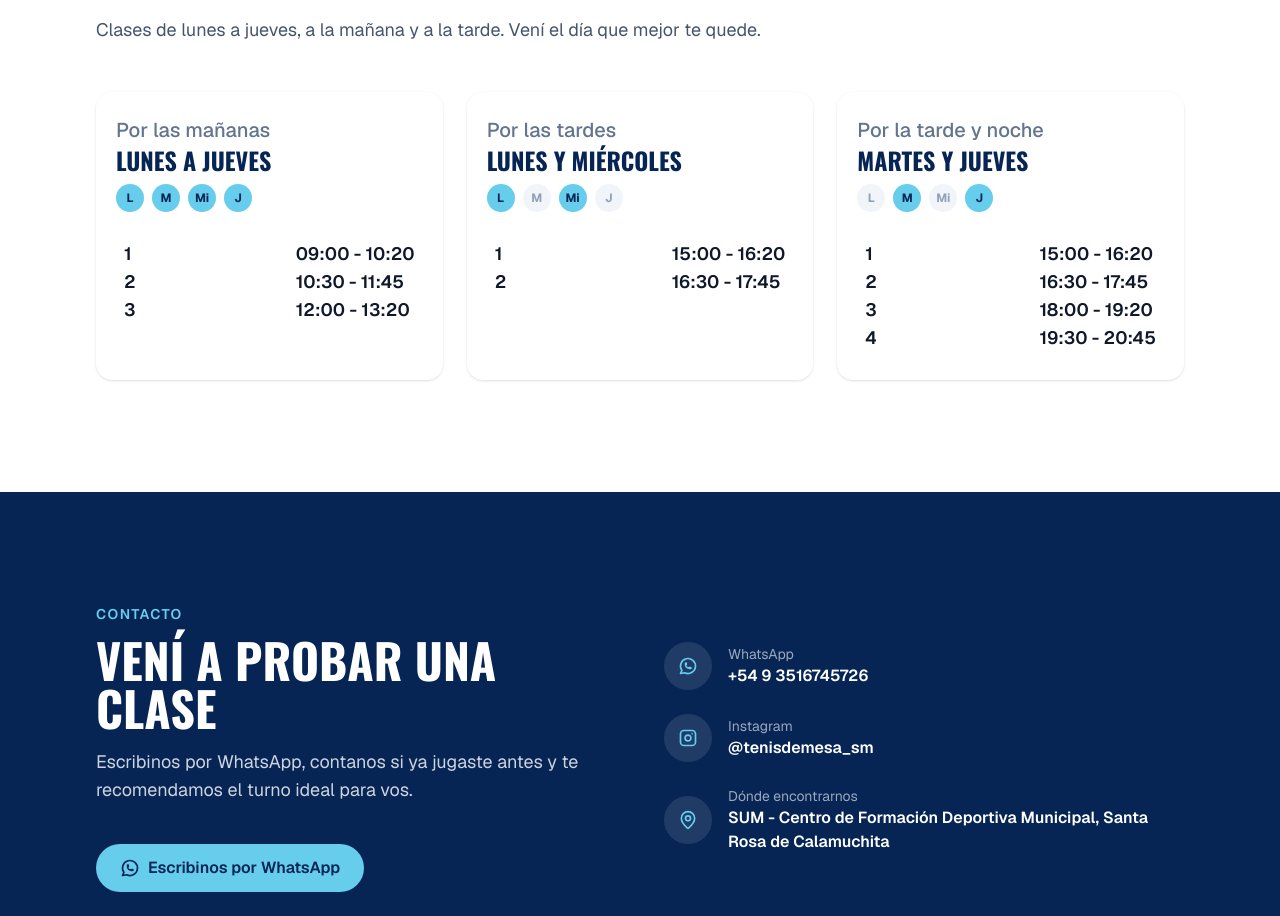
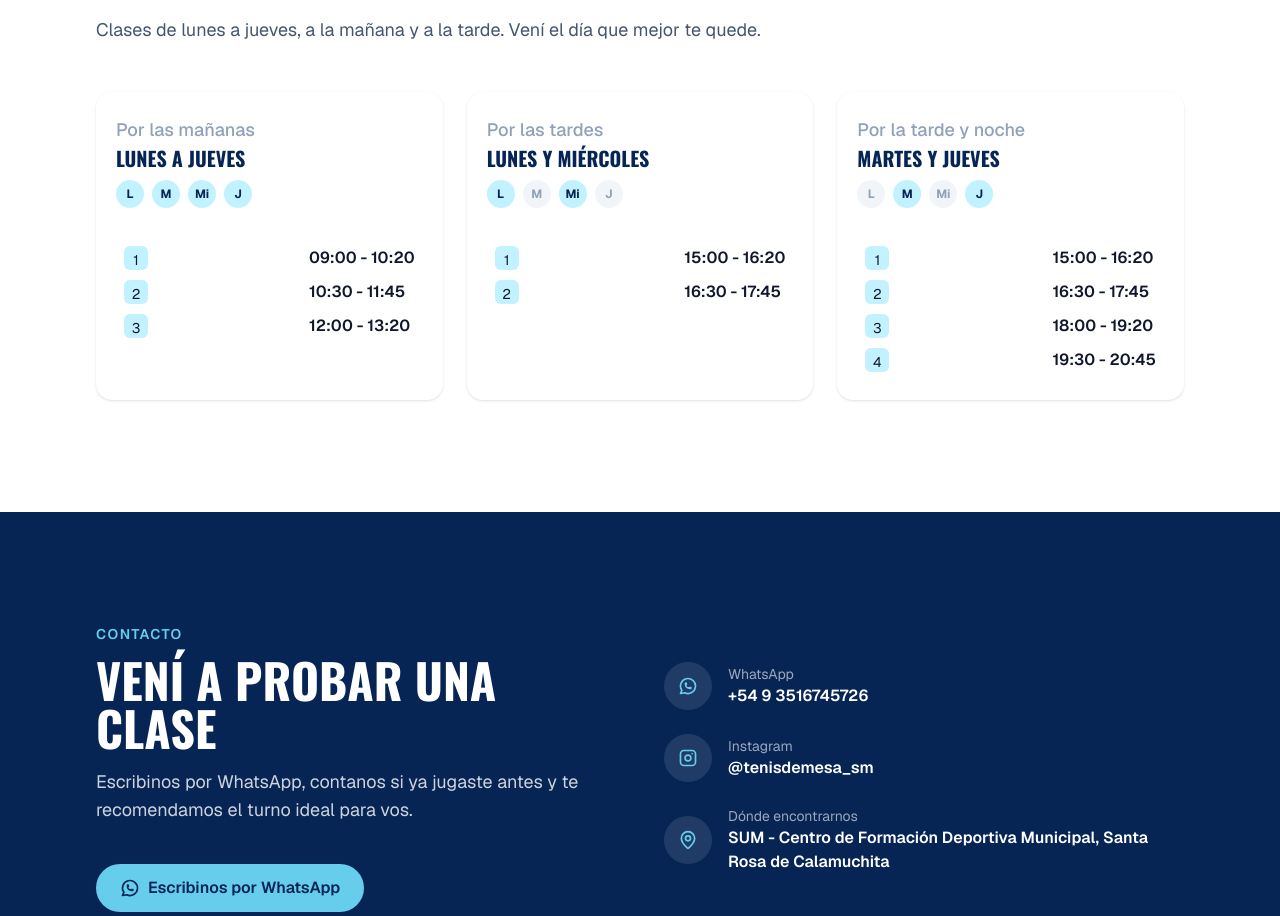
Before and after one commit to RamitaX19/TenisDeMesa-SM, a Next.js app: page / in a window 1280 px wide. Shown: the part 834-1750 px from the top of the page. Built offline with nearby package versions, Linux system fonts and the light colour scheme.

Commit message:
modif. horarios v2

```diff
--- a/src/app/components/Schedule.tsx
+++ b/src/app/components/Schedule.tsx
@@ -19,10 +19,10 @@ export function Schedule() {
               className="rounded-2xl bg-white p-5 shadow-sm"
             >
               <div>
-                <p className="mt-1 text-xl font-medium text-slate-500">
+                <p className="mt-1 text-lg font-medium text-slate-400">
                   {block.title}
                 </p>
-                <h2 className="font-display text-2xl font-bold text-brand uppercase">
+                <h2 className="font-display text-xl font-bold text-brand uppercase">
                   {block.days}
                 </h2>
                 <div className="mt-2 flex gap-2" aria-hidden="true">
@@ -34,7 +34,7 @@ export function Schedule() {
                         key={day.id}
                         className={`flex size-7 items-center justify-center rounded-full text-xs font-bold ${
                           isActive
-                            ? "bg-accent text-brand"
+                            ? "bg-accent-dif text-brand"
                             : "bg-slate-100 text-slate-400"
                         }`}
                       >
@@ -49,14 +49,20 @@ export function Schedule() {
                 <div className="flex justify-between">
                   <ul>
                     {block.slots.map((slot) => (
-                      <li key={slot.num} className="text-lg font-semibold">
+                      <li
+                        key={slot.num}
+                        className="mt-2.5 size-6 items-center justify-center rounded-md bg-accent-dif p-1 text-center text-sm"
+                      >
                         {slot.num}
                       </li>
                     ))}
                   </ul>
                   <ul>
                     {block.slots.map((slot) => (
-                      <li key={slot.start} className="text-lg font-semibold">
+                      <li
+                        key={slot.start}
+                        className="text-1xl mt-2.5 font-semibold"
+                      >
                         {slot.start} - {slot.end}
                       </li>
                     ))}
--- a/src/app/globals.css
+++ b/src/app/globals.css
@@ -4,6 +4,7 @@
 @theme {
   --color-brand: #062555;
   --color-accent: #67cded;
+  --color-accent-dif: #c2f2ff;
   --color-accent-dark: #0a6fa8;
 }
 
```
